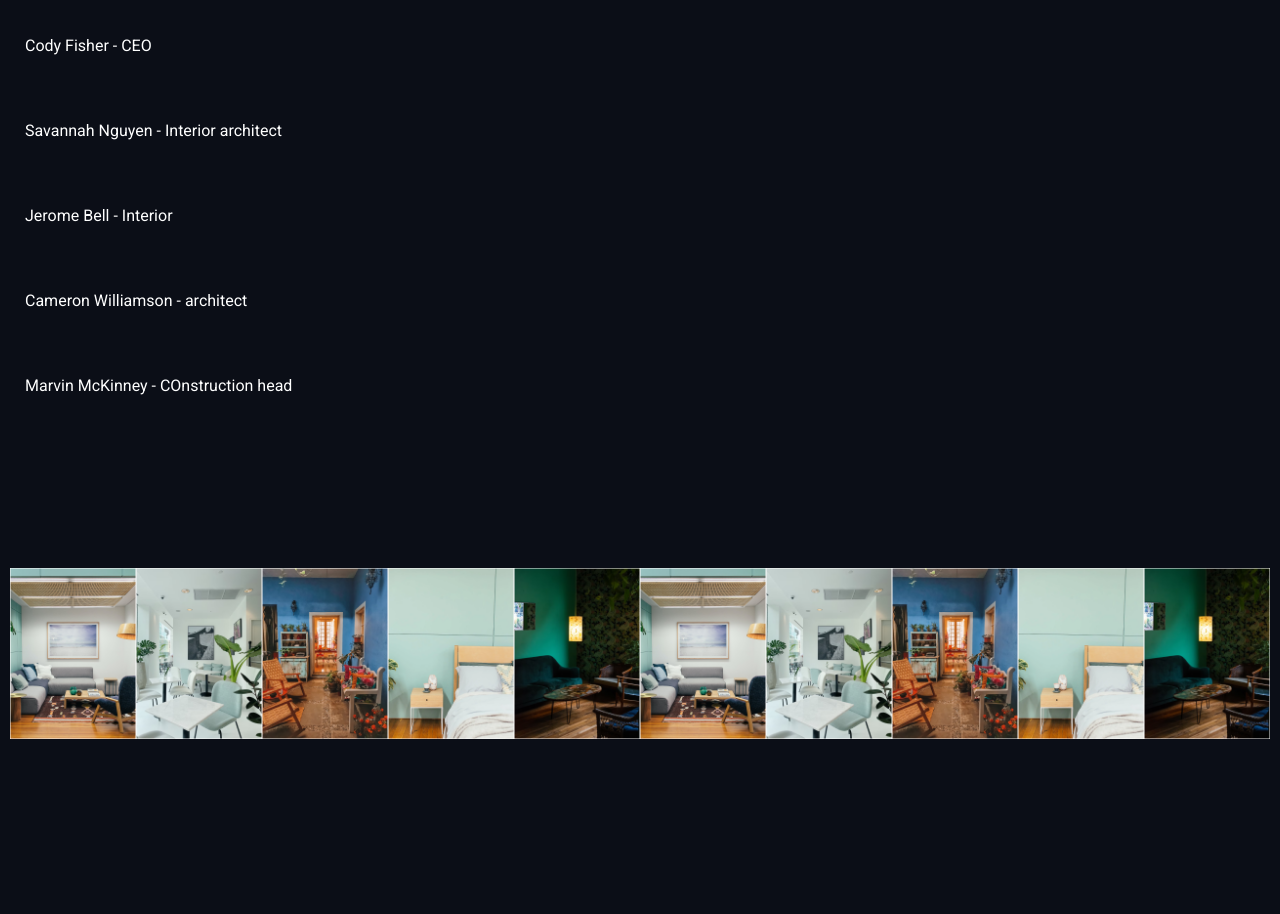
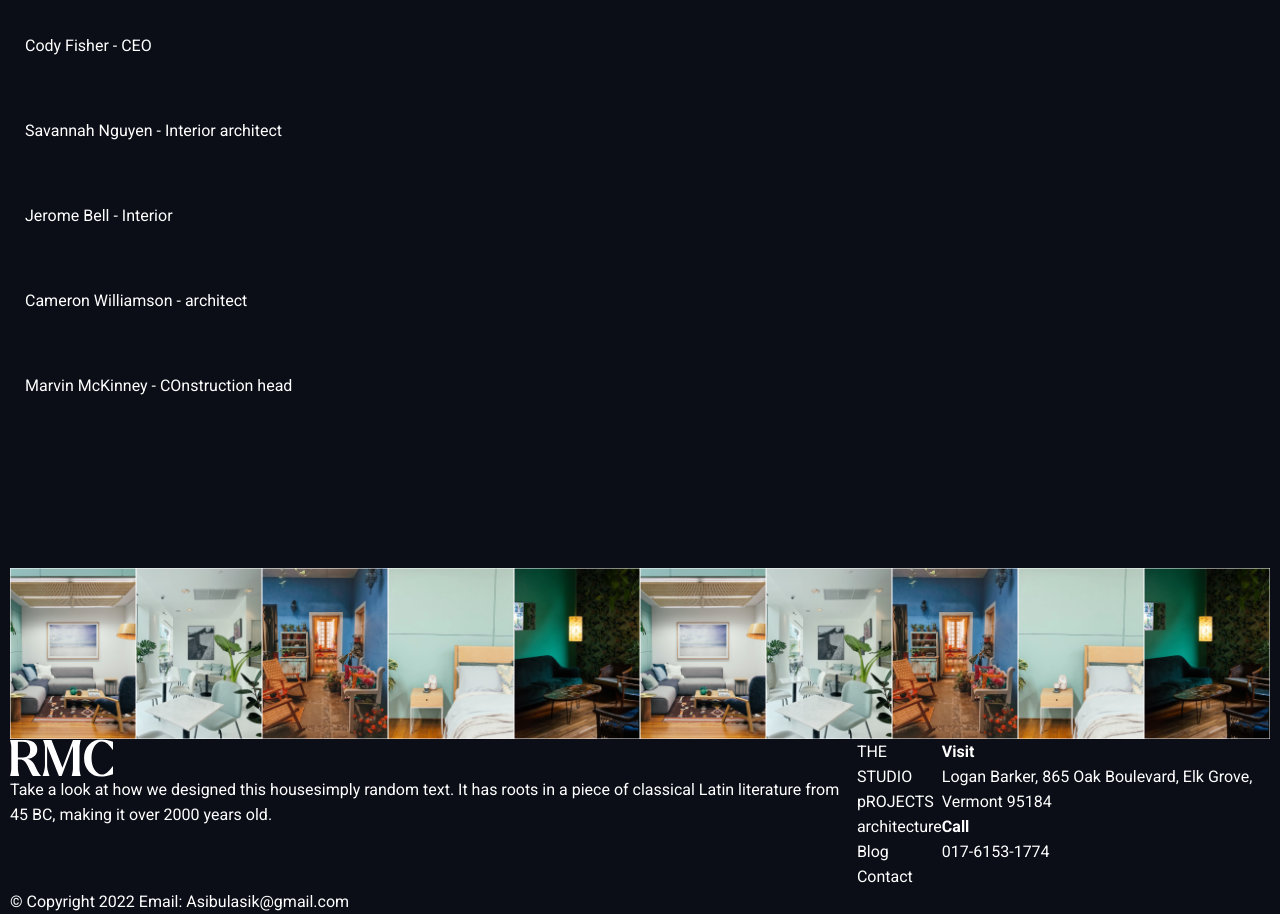
Before and after one commit to progdidi/RMC, a website: page app/index.html in a window 1280 px wide. Shown: the part 6050-6964 px from the top of the page. Before the commit the page ends 6789 px from the top, so only its background shows below. Drawn offline with Linux system fonts and the light colour scheme.

Commit message:
feat: add footer section

```diff
--- a/app/index.html
+++ b/app/index.html
@@ -283,6 +283,35 @@
         </div>
     </div>
 
+    <footer class="footer">
+        <div class="container">
+            <div class="footer__top">
+                <div class="footer__about">
+                    <a href="#" class="logo"><img src="images/logo.svg" alt="" class="logo__img"></a>
+                    <p class="footer__about-text">Take a look at how we designed this housesimply random text. It has roots in a piece of classical Latin literature from 45 BC, making it over 2000 years old.</p>
+                </div>
+                <div class="footer__menu">
+                    <ul class="footer__menu-list">
+                        <li class="footer__menu-item"><a href="" class="footer__menu-link">THE STUDIO</a></li>
+                        <li class="footer__menu-item"><a href="" class="footer__menu-link">pROJECTS</a></li>
+                        <li class="footer__menu-item"><a href="" class="footer__menu-link">architecture</a></li>
+                        <li class="footer__menu-item"><a href="" class="footer__menu-link">Blog</a></li>
+                        <li class="footer__menu-item"><a href="" class="footer__menu-link">Contact</a></li>
+                    </ul>
+                </div>
+                <div class="footer__contacts">
+                    <h5 class="footer__contacts-title">Visit</h5>
+                    <div class="footer__contacts-text">Logan Barker, 865 Oak Boulevard, Elk Grove, Vermont 95184</div>
+                    <h5 class="footer__contacts-title">Call</h5>
+                    <div class="footer__contacts-text">017-6153-1774</div>
+                </div>
+            </div>
+            <div class="footer__policy">
+                <p class="footer__policy-text">©  Copyright 2022 Email: <a href="mail:Asibulasik@gmail.com" class="footer__policy-link">Asibulasik@gmail.com</a></p>
+            </div>
+        </div>
+    </footer>
+
     <script src="js/main.min.js"></script>
 </body>
 </html>
--- /dev/null
+++ b/app/scss/blocks/_footer.scss
@@ -0,0 +1,39 @@
+.footer {
+    .footer__top {
+        display: flex;
+        .footer__about {
+            .logo {
+            }
+            .logo__img {
+            }
+            .footer__about-text {
+            }
+        }
+
+
+        .footer__menu {
+            .footer__menu-list {
+            }
+            .footer__menu-item {
+            }
+            .footer__menu-link {
+            }
+        }
+
+
+        .footer__contacts {
+            .footer__contacts-title {
+            }
+            .footer__contacts-text {
+            }
+        }
+    }
+
+
+    .footer__policy {
+        .footer__policy-text {
+        }
+        .footer__policy-link {
+        }
+    }
+}
--- a/app/scss/style.scss
+++ b/app/scss/style.scss
@@ -11,3 +11,4 @@
 @import 'blocks/availability';
 @import 'blocks/team';
 @import 'blocks/slider';
+@import 'blocks/footer';
```
Also changed, not shown: app/css/style.min.css.
